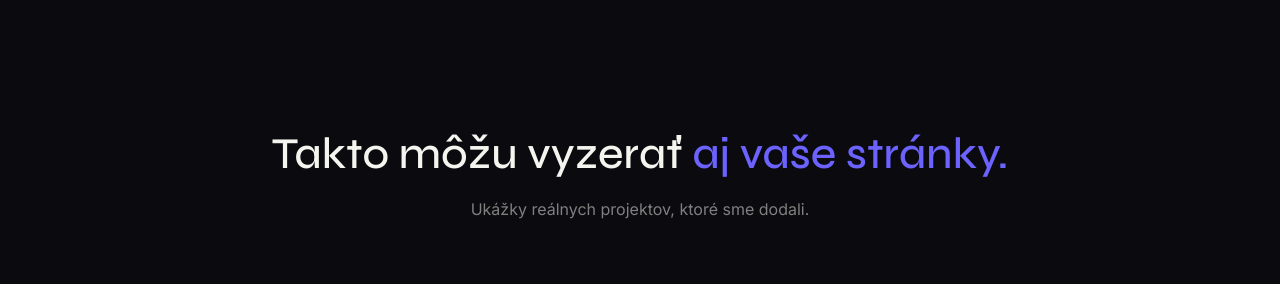
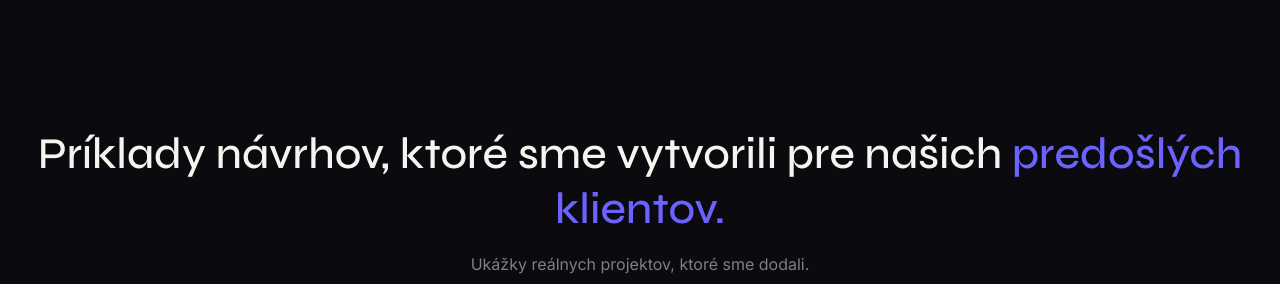
Before and after one commit to shamanaaaa/Siteleveledcom, a React (Vite) app: page / in a window 1280 px wide. Shown: the part 3860-4144 px from the top of the page. Built offline with nearby package versions, Linux system fonts and the light colour scheme; grey boxes are pictures that could not be loaded.

Commit message:
edit home page text

```diff
--- a/src/app/pages/HomePage.tsx
+++ b/src/app/pages/HomePage.tsx
@@ -868,8 +868,8 @@ export function HomePage() {
         <div className="max-w-7xl mx-auto px-6">
           <AnimateIn className="text-center mb-16">
             <h2 className="font-heading text-[1.75rem] sm:text-[2.25rem] md:text-[2.75rem] leading-tight mb-4">
-              Takto môžu vyzerať{" "}
-              <span className="text-[#6C63FF]">aj vaše stránky.</span>
+              Príklady návrhov, ktoré sme vytvorili pre našich {" "}
+              <span className="text-[#6C63FF]">predošlých klientov.</span>
             </h2>
             <p className="text-[1rem] text-[#F5F5F0]/50">
               Ukážky reálnych projektov, ktoré sme dodali.
```
